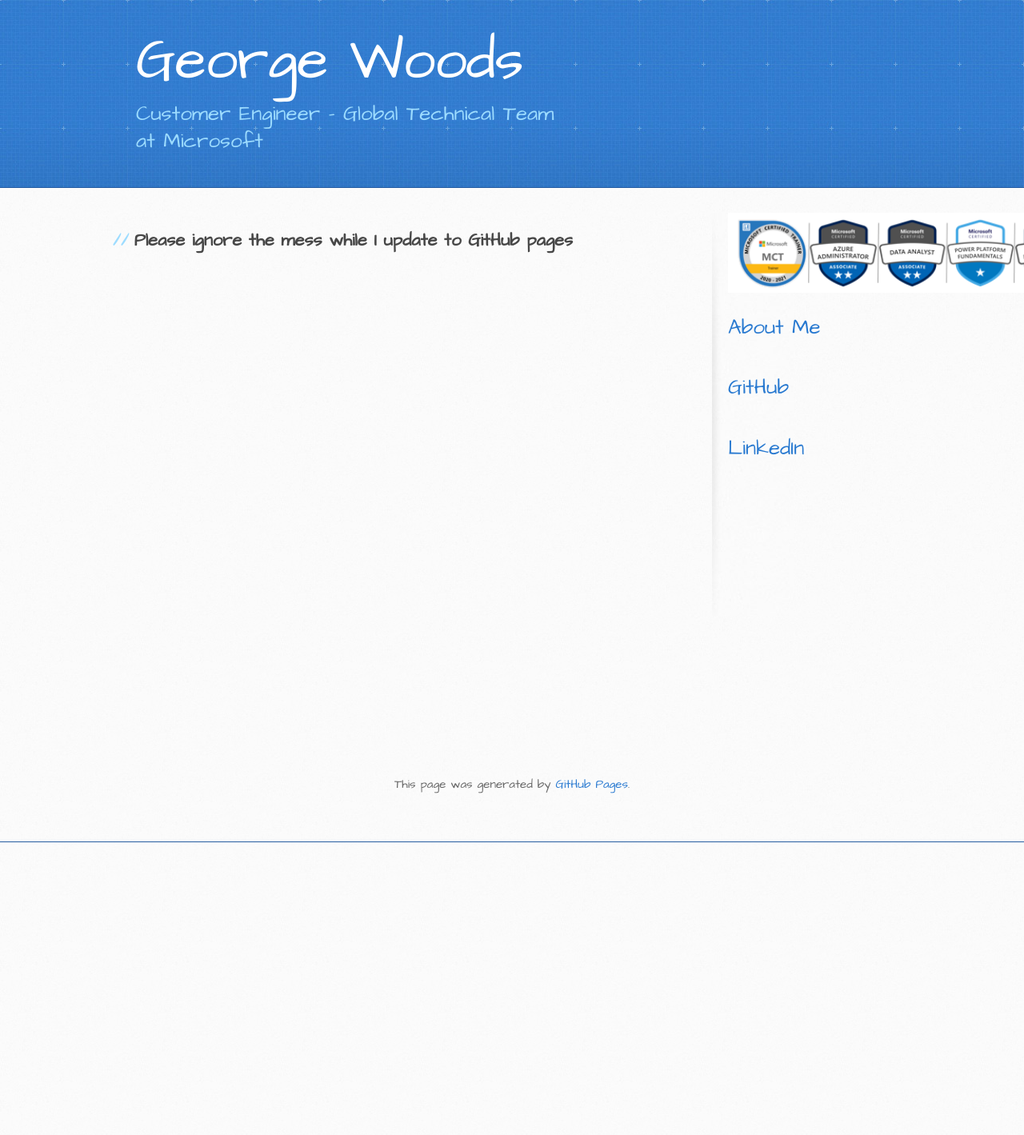
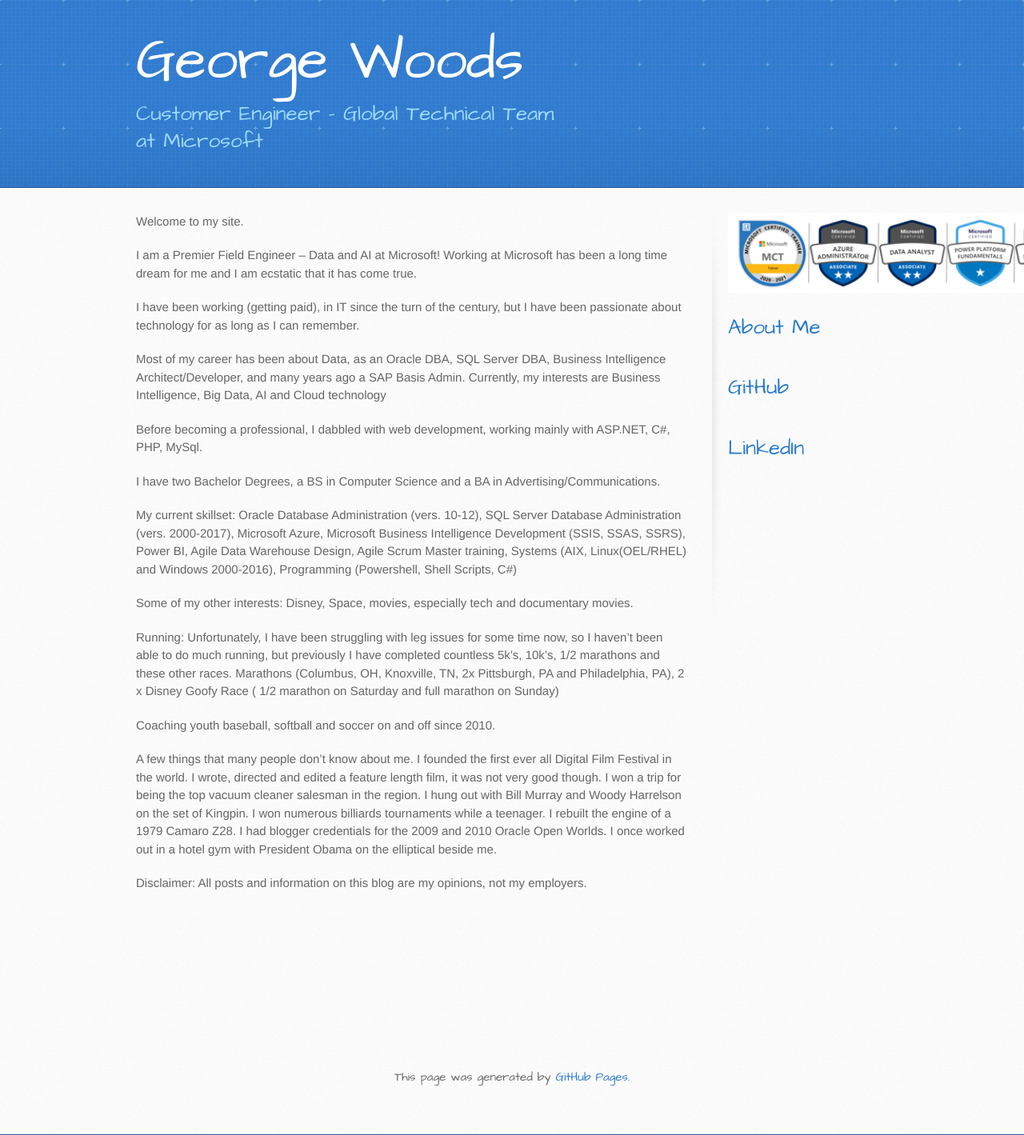
Before and after one commit to gvwoods/gvwoods.github.io, a Jekyll site: the page built from index.md, in a window 1280 px wide. Shown: the whole page at 80% size. Built offline with Jekyll 4.4.1, drawn with Linux system fonts in a browser that asks for light colours; our own code applies the rules of GitHub Pages for plain Markdown files; before the commit the page ends 1053 px from its top, so only the background shows below that.

Commit message:
Update index.md

```diff
--- a/index.md
+++ b/index.md
@@ -1,6 +1,23 @@
+Welcome to my site.
 
+I am a Premier Field Engineer – Data and AI at Microsoft! Working at Microsoft has been a long time dream for me and I am ecstatic that it has come true.
 
+I have been working (getting paid), in IT since the turn of the century, but I have been passionate about technology for as long as I can remember.
 
+Most of my career has been about Data, as an Oracle DBA, SQL Server DBA, Business Intelligence Architect/Developer, and many years ago a SAP Basis Admin. Currently, my interests are Business Intelligence, Big Data, AI and Cloud technology
 
+Before becoming a professional, I dabbled with web development, working mainly with ASP.NET, C#, PHP, MySql.
 
-## Please ignore the mess while I update to GitHub pages
+I have two Bachelor Degrees, a BS in Computer Science and a BA in Advertising/Communications.
+
+My current skillset: Oracle Database Administration (vers. 10-12), SQL Server Database Administration (vers. 2000-2017), Microsoft Azure, Microsoft Business Intelligence Development (SSIS, SSAS, SSRS), Power BI, Agile Data Warehouse Design, Agile Scrum Master training, Systems (AIX, Linux(OEL/RHEL) and Windows 2000-2016), Programming (Powershell, Shell Scripts, C#)
+
+Some of my other interests: Disney, Space, movies, especially tech and documentary movies.
+
+Running: Unfortunately, I have been struggling with leg issues for some time now, so I haven’t been able to do much running, but previously I have completed countless 5k’s, 10k’s, 1/2 marathons and these other races. Marathons (Columbus, OH, Knoxville, TN, 2x Pittsburgh, PA and Philadelphia, PA), 2 x Disney Goofy Race ( 1/2 marathon on Saturday and full marathon on Sunday)
+
+Coaching youth baseball, softball and soccer on and off since 2010.
+
+A few things that many people don’t know about me. I founded the first ever all Digital Film Festival in the world. I wrote, directed and edited a feature length film, it was not very good though. I won a trip for being the top vacuum cleaner salesman in the region. I hung out with Bill Murray and Woody Harrelson on the set of Kingpin. I won numerous billiards tournaments while a teenager. I rebuilt the engine of a 1979 Camaro Z28. I had blogger credentials for the 2009 and 2010 Oracle Open Worlds. I once worked out in a hotel gym with President Obama on the elliptical beside me.
+
+Disclaimer: All posts and information on this blog are my opinions, not my employers.
```
